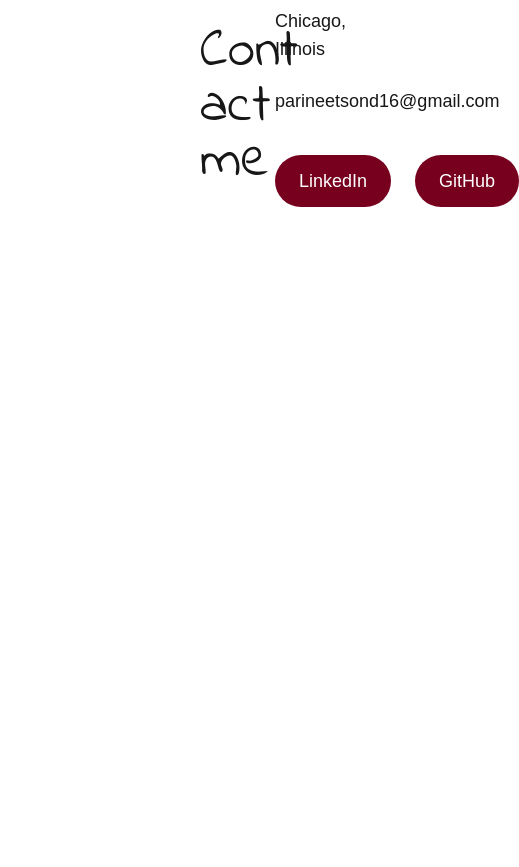
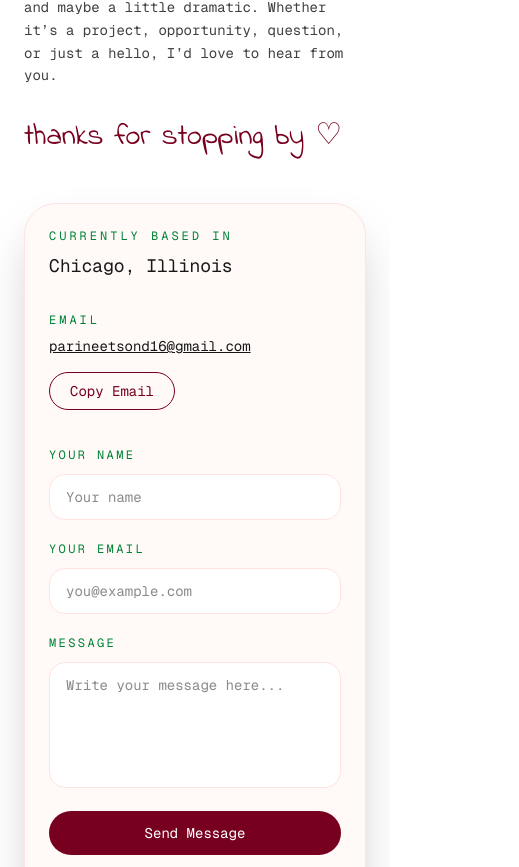
Before and after one commit to psond16/parineetsond_personal_website_2026, a Next.js app: page / in a window 390 px wide. Shown: the part 8537-9404 px from the top of the page, 519 px wide, since content can reach past the window. Before the commit the page ends 9066 px from the top, so only its background shows below. Built offline with nearby package versions, Linux system fonts and the light colour scheme; a web font is replaced by a local one.

Commit message:
contact page mobile

```diff
--- /dev/null
+++ b/app/api/contact/route.ts
@@ -0,0 +1,86 @@
+import nodemailer from "nodemailer";
+
+function escapeHtml(value: string) {
+  return value
+    .replaceAll("&", "&amp;")
+    .replaceAll("<", "&lt;")
+    .replaceAll(">", "&gt;")
+    .replaceAll('"', "&quot;")
+    .replaceAll("'", "&#039;");
+}
+
+export async function POST(request: Request) {
+  try {
+    const body = await request.json();
+
+    const name = String(body.name || "").trim();
+    const email = String(body.email || "").trim();
+    const message = String(body.message || "").trim();
+
+    if (!name || !email || !message) {
+      return Response.json(
+        { error: "Please fill out all fields." },
+        { status: 400 }
+      );
+    }
+
+    const emailRegex = /^[^\s@]+@[^\s@]+\.[^\s@]+$/;
+
+    if (!emailRegex.test(email)) {
+      return Response.json(
+        { error: "Please enter a valid email address." },
+        { status: 400 }
+      );
+    }
+
+    if (!process.env.EMAIL_USER || !process.env.EMAIL_PASS) {
+      return Response.json(
+        { error: "Email environment variables are missing." },
+        { status: 500 }
+      );
+    }
+
+    const transporter = nodemailer.createTransport({
+      service: "gmail",
+      auth: {
+        user: process.env.EMAIL_USER,
+        pass: process.env.EMAIL_PASS,
+      },
+    });
+
+    await transporter.sendMail({
+      from: `Portfolio Contact <${process.env.EMAIL_USER}>`,
+      to: process.env.EMAIL_USER,
+      replyTo: email,
+      subject: `New portfolio message from ${name}`,
+      text: `
+Name: ${name}
+Email: ${email}
+
+Message:
+${message}
+      `,
+      html: `
+        <div>
+          <h2>New portfolio message</h2>
+          <p><strong>Name:</strong> ${escapeHtml(name)}</p>
+          <p><strong>Email:</strong> ${escapeHtml(email)}</p>
+          <p><strong>Message:</strong></p>
+          <p>${escapeHtml(message).replaceAll("\n", "<br />")}</p>
+        </div>
+      `,
+    });
+
+    return Response.json(
+      { message: "Message sent successfully." },
+      { status: 200 }
+    );
+  } catch (error) {
+    console.error("Contact form error:", error);
+
+    return Response.json(
+      { error: "Something went wrong. Please try again later." },
+      { status: 500 }
+    );
+  }
+}
--- a/app/components/contact.tsx
+++ b/app/components/contact.tsx
@@ -1,45 +1,210 @@
+"use client";
+
+import { FormEvent, useState } from "react";
+
 export default function Contact() {
+  const [formData, setFormData] = useState({
+    name: "",
+    email: "",
+    message: "",
+  });
+
+  const [status, setStatus] = useState("");
+  const [isSending, setIsSending] = useState(false);
+  const [copied, setCopied] = useState(false);
+
+  function handleChange(
+    event: React.ChangeEvent<HTMLInputElement | HTMLTextAreaElement>
+  ) {
+    const { name, value } = event.target;
+
+    setFormData((prevData) => ({
+      ...prevData,
+      [name]: value,
+    }));
+  }
+
+  async function handleSubmit(event: FormEvent<HTMLFormElement>) {
+    event.preventDefault();
+
+    setIsSending(true);
+    setStatus("");
+
+    try {
+      const response = await fetch("/api/contact", {
+        method: "POST",
+        headers: {
+          "Content-Type": "application/json",
+        },
+        body: JSON.stringify(formData),
+      });
+
+      const result = await response.json();
+
+      if (!response.ok) {
+        setStatus(result.error || "Something went wrong.");
+        return;
+      }
+
+      setStatus("Message sent! Thank you for reaching out.");
+      setFormData({
+        name: "",
+        email: "",
+        message: "",
+      });
+    } catch {
+      setStatus("Something went wrong. Please try again.");
+    } finally {
+      setIsSending(false);
+    }
+  }
+
+  async function copyEmail() {
+    await navigator.clipboard.writeText("parineetsond16@gmail.com");
+    setCopied(true);
+
+    setTimeout(() => {
+      setCopied(false);
+    }, 1800);
+  }
+
   return (
-      <div className="min-h-screen flex items-center px-10 pl-50" id="contact">
+    <section
+      id="contact"
+      className="w-full bg-white px-6 py-24 md:px-12 lg:px-24 md:py-32"
+    >
+      <div className="mx-auto grid max-w-6xl grid-cols-1 gap-12 md:grid-cols-2 md:items-center">
+        {/* LEFT SIDE */}
+        <div>
+          <p className="font-mono text-xs uppercase tracking-[0.35em] text-green-700">
+            final note
+          </p>
 
-        {/* LEFT SIDE */}
-        <div className="w-1/2">
-          <h1 className="font-handwriting text-[14vw] leading-none">
-            Cont <br />
-            act <br />
-            me
+          <h1 className="mt-4 font-handwriting text-[5rem] leading-[0.8] text-neutral-900 md:text-[8rem] lg:text-[10rem]">
+            Contact
+            <br />
+            Me
           </h1>
+
+          <p className="mt-8 max-w-md font-mono text-sm leading-relaxed text-neutral-700 md:text-base">
+            Let’s build something useful, pretty, and maybe a little dramatic.
+            Whether it’s a project, opportunity, question, or just a hello, I’d
+            love to hear from you.
+          </p>
+
+          <p className="mt-8 font-handwriting text-3xl text-[#77001E]">
+            thanks for stopping by ♡
+          </p>
         </div>
 
-        {/* RIGHT SIDE */}
-        <div className="w-1/2 flex flex-col gap-6 text-lg">
-
-          {/* Location */}
-          <p>
-
+        {/* RIGHT SIDE POSTCARD */}
+        <div className="rounded-[2rem] border border-red-100 bg-[#fffaf7] p-6 shadow-2xl md:p-8">
+          <div className="mb-8">
+            <p className="font-mono text-xs uppercase tracking-[0.25em] text-green-700">
+              currently based in
+            </p>
+            <p className="mt-2 font-mono text-lg text-neutral-900">
               Chicago, Illinois
             </p>
+          </div>
 
-          {/* Email */}
-          <p>
+          <div className="mb-8">
+            <p className="font-mono text-xs uppercase tracking-[0.25em] text-green-700">
+              email
+            </p>
 
             <a
               href="mailto:parineetsond16@gmail.com"
-              className="hover:underline"
+              className="mt-2 block break-all font-mono text-sm text-neutral-900 underline md:text-base"
             >
               parineetsond16@gmail.com
             </a>
-          </p>
 
-          {/* Links */}
-          {/* Links */}
-            <div className="flex gap-6 pt-4">
+            <button
+              type="button"
+              onClick={copyEmail}
+              className="mt-4 rounded-full border border-[#77001E] px-5 py-2 font-mono text-sm text-[#77001E] transition hover:bg-[#77001E] hover:text-white active:scale-95"
+            >
+              {copied ? "Copied!" : "Copy Email"}
+            </button>
+          </div>
 
+          {/* EMAIL FORM */}
+          <form onSubmit={handleSubmit} className="space-y-4">
+            <div>
+              <label
+                htmlFor="name"
+                className="font-mono text-xs uppercase tracking-[0.2em] text-green-700"
+              >
+                your name
+              </label>
+              <input
+                id="name"
+                name="name"
+                type="text"
+                value={formData.name}
+                onChange={handleChange}
+                placeholder="Your name"
+                className="mt-2 w-full rounded-2xl border border-red-100 bg-white px-4 py-3 font-mono text-sm outline-none transition focus:border-[#77001E]"
+              />
+            </div>
+
+            <div>
+              <label
+                htmlFor="email"
+                className="font-mono text-xs uppercase tracking-[0.2em] text-green-700"
+              >
+                your email
+              </label>
+              <input
+                id="email"
+                name="email"
+                type="email"
+                value={formData.email}
+                onChange={handleChange}
+                placeholder="you@example.com"
+                className="mt-2 w-full rounded-2xl border border-red-100 bg-white px-4 py-3 font-mono text-sm outline-none transition focus:border-[#77001E]"
+              />
+            </div>
+
+            <div>
+              <label
+                htmlFor="message"
+                className="font-mono text-xs uppercase tracking-[0.2em] text-green-700"
+              >
+                message
+              </label>
+              <textarea
+                id="message"
+                name="message"
+                value={formData.message}
+                onChange={handleChange}
+                placeholder="Write your message here..."
+                rows={5}
+                className="mt-2 w-full resize-none rounded-2xl border border-red-100 bg-white px-4 py-3 font-mono text-sm outline-none transition focus:border-[#77001E]"
+              />
+            </div>
+
+            <button
+              type="submit"
+              disabled={isSending}
+              className="w-full rounded-full bg-[#77001E] px-6 py-3 font-mono text-sm text-white transition hover:opacity-90 active:scale-95 disabled:cursor-not-allowed disabled:opacity-60"
+            >
+              {isSending ? "Sending..." : "Send Message"}
+            </button>
+
+            {status && (
+              <p className="font-mono text-sm text-[#77001E]">{status}</p>
+            )}
+          </form>
+
+          {/* SOCIAL BUTTONS */}
+          <div className="mt-8 flex flex-col gap-3 sm:flex-row">
             <a
               href="https://www.linkedin.com/in/parineetsond/"
               target="_blank"
               rel="noopener noreferrer"
-            className="w-60 text-center px-6 py-3 rounded-full bg-[#77001E] text-white hover:opacity-90 transition"
+              className="w-full rounded-full bg-[#77001E] px-6 py-3 text-center font-mono text-sm text-white transition hover:opacity-90 active:scale-95"
             >
               LinkedIn
             </a>
@@ -48,13 +213,13 @@
               href="https://github.com/psond16"
               target="_blank"
               rel="noopener noreferrer"
-            className="w-60 text-center px-6 py-3 rounded-full bg-[#77001E] text-white hover:opacity-90 transition"
+              className="w-full rounded-full bg-[#77001E] px-6 py-3 text-center font-mono text-sm text-white transition hover:opacity-90 active:scale-95"
             >
               GitHub
             </a>
-
           </div>
         </div>
       </div>
+    </section>
   );
 }
--- a/package.json
+++ b/package.json
@@ -11,12 +11,14 @@
   "dependencies": {
     "framer-motion": "^12.38.0",
     "next": "16.1.4",
+    "nodemailer": "^8.0.6",
     "react": "19.2.3",
     "react-dom": "19.2.3"
   },
   "devDependencies": {
     "@tailwindcss/postcss": "^4",
     "@types/node": "^20",
+    "@types/nodemailer": "^8.0.0",
     "@types/react": "^19",
     "@types/react-dom": "^19",
     "eslint": "^9",
```
Also changed, not shown: 1 other file (tests, documents, lock files or other folders). Lines whose indentation alone changed are shown as unchanged.
